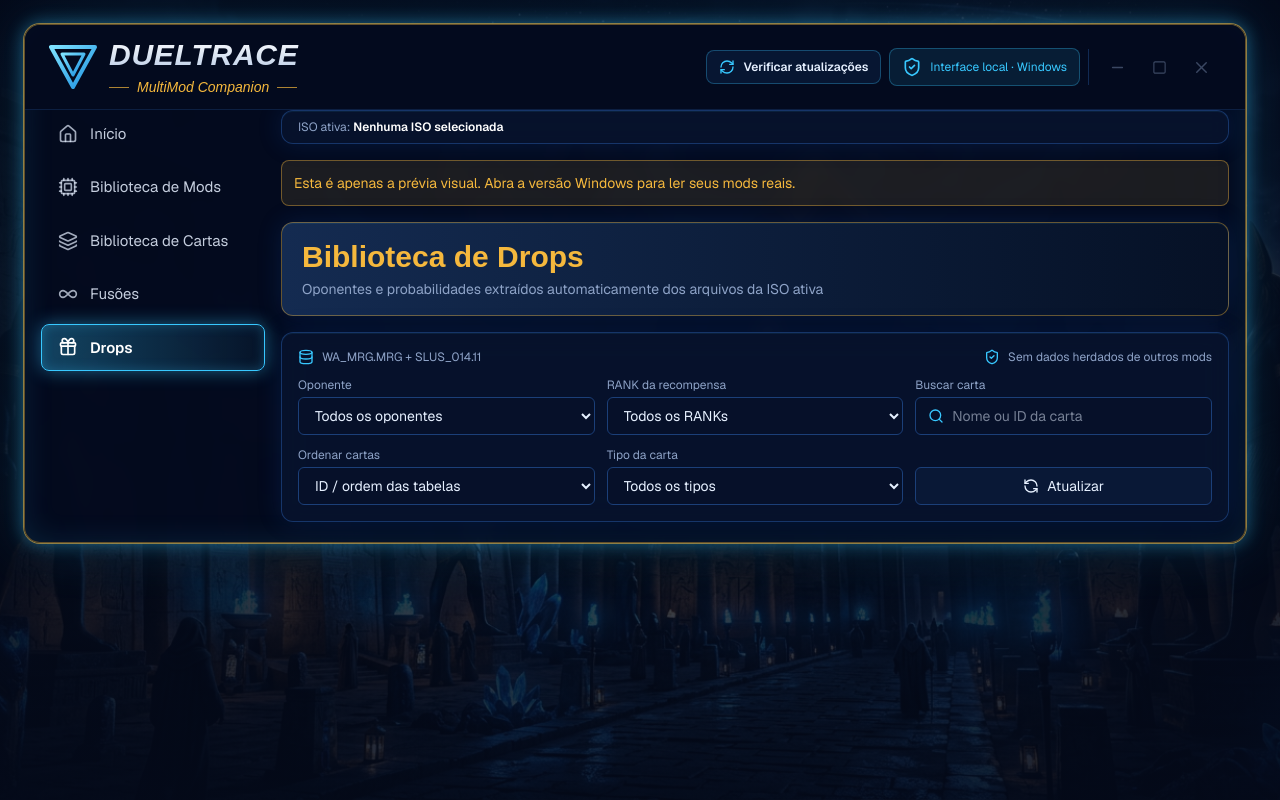
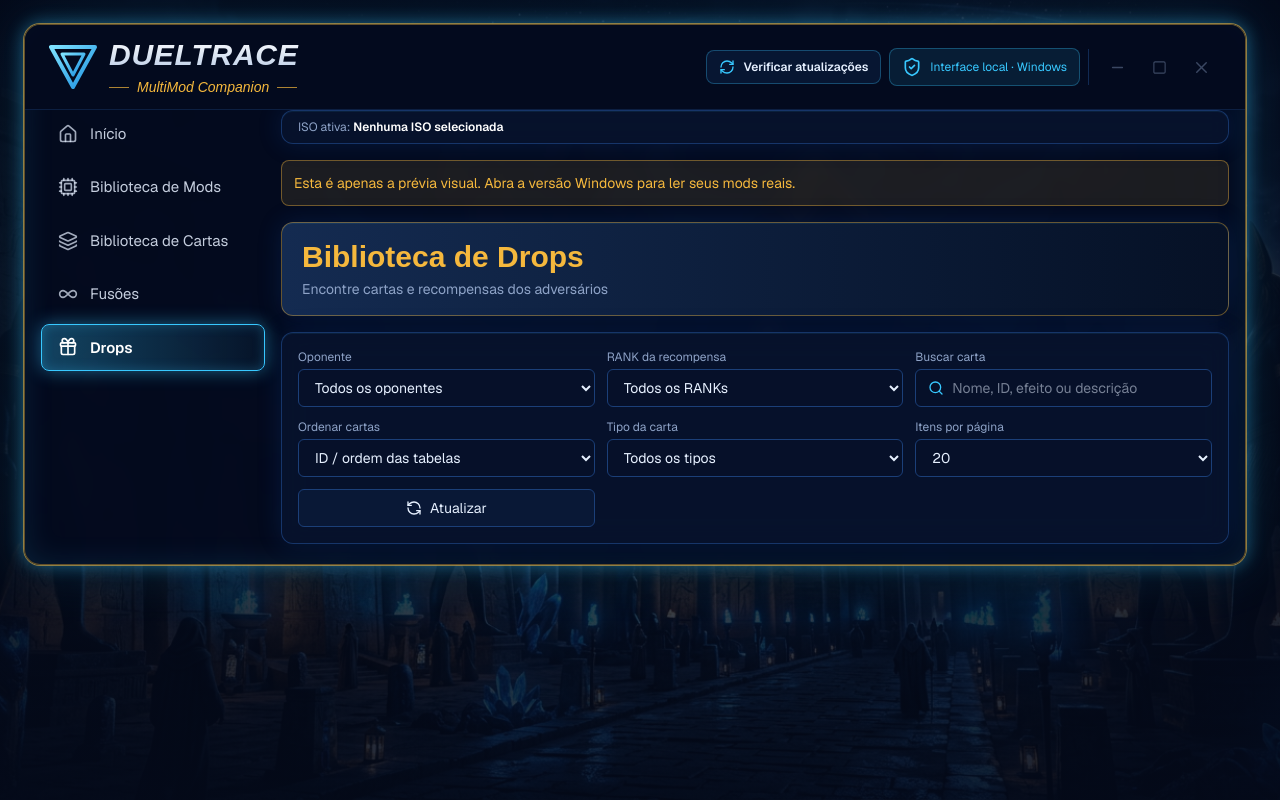
Before and after one commit to guibatoni/appassist, a Next.js app in the folder web/: page /drops in a window 1280 px wide. Built offline with nearby package versions, Linux system fonts and the light colour scheme; a web font is replaced by a local one.

Commit message:
feat(alpha): clean drops UI, dynamic 10–50 pagination and effect/description query hint

```diff
--- a/web/components/desktop/drops-page.tsx
+++ b/web/components/desktop/drops-page.tsx
@@ -2,7 +2,7 @@
 
 import Image from "next/image"
 import {useEffect, useMemo, useState} from "react"
-import {ChevronLeft, ChevronRight, Database, RefreshCcw, Search, ShieldCheck} from "lucide-react"
+import {ChevronLeft, ChevronRight, RefreshCcw, Search} from "lucide-react"
 import {cardArt, cardWithFrame, desktopApi} from "@/lib/desktop"
 import {CardHoverPreview} from "./card-hover-preview"
 import type {CardPreviewSelection} from "./card-hover-preview"
@@ -58,13 +58,13 @@ export function DropsPage({sha,cards}:{sha:string|null;cards:LocalCard[]}) {
   const [sort,setSort]=useState<"id"|"atk"|"def"|"type"|"name">("id")
   const [cardType,setCardType]=useState("")
   const [offset,setOffset]=useState(0)
+  const [pageSize,setPageSize]=useState(20)
   const [revision,setRevision]=useState(0)
   const [result,setResult]=useState<DropsPage|null>(null)
   const [loading,setLoading]=useState(false)
   const [error,setError]=useState<string|null>(null)
   const [preview,setPreview]=useState<CardPreviewSelection|null>(null)
   const cardsById=useMemo(()=>new Map(cards.map(card=>[card.id,card])),[cards])
-  const pageSize=36
 
   // Nunca reutilizar filtros de um mod em outro perfil SHA.
   useEffect(()=>{
@@ -97,7 +97,7 @@ export function DropsPage({sha,cards}:{sha:string|null;cards:LocalCard[]}) {
       }finally{if(mounted)setLoading(false)}
     },200)
     return()=>{mounted=false;window.clearTimeout(timer)}
-  },[sha,opponent,rankFilter,query,offset,sort,cardType,revision])
+  },[sha,opponent,rankFilter,query,offset,sort,cardType,pageSize,revision])
 
   useEffect(()=>{setPreview(null)},[opponent,rankFilter,query,sort,cardType,offset,revision])
 
@@ -108,13 +108,9 @@ export function DropsPage({sha,cards}:{sha:string|null;cards:LocalCard[]}) {
   return <div className="flex flex-col gap-4">
     <header className="panel rounded-xl border-gold/40 bg-gradient-to-r from-[#142b51] to-[#061126] px-5 py-4">
       <h1 className="font-display text-2xl font-bold text-gold sm:text-3xl">Biblioteca de Drops</h1>
-      <p className="mt-1 text-sm text-muted">Oponentes e probabilidades extraídos automaticamente dos arquivos da ISO ativa</p>
+      <p className="mt-1 text-sm text-muted">Encontre cartas e recompensas dos adversários</p>
     </header>
     <section className="panel rounded-xl p-4">
-      <div className="mb-3 flex flex-wrap items-center justify-between gap-2 text-xs text-muted">
-        <span className="inline-flex items-center gap-2"><Database className="size-4 text-primary"/> {result?.source??"WA_MRG.MRG + SLUS_014.11"}</span>
-        <span className="inline-flex items-center gap-2"><ShieldCheck className="size-4 text-primary"/> Sem dados herdados de outros mods</span>
-      </div>
       <div className="grid gap-3 md:grid-cols-2 xl:grid-cols-3">
         <label className="flex flex-col gap-1 text-xs text-muted">Oponente
           <select className="field w-full px-3 py-2 text-sm" value={opponent}
@@ -133,7 +129,7 @@ export function DropsPage({sha,cards}:{sha:string|null;cards:LocalCard[]}) {
         <label className="flex flex-col gap-1 text-xs text-muted">Buscar carta
           <span className="field flex items-center gap-2 px-3 py-2"><Search className="size-4 text-primary"/>
             <input value={query} onChange={e=>{setQuery(e.target.value);setOffset(0)}}
-              placeholder="Nome ou ID da carta" className="min-w-0 flex-1 bg-transparent text-sm outline-none"/>
+              placeholder="Nome, ID, efeito ou descrição" className="min-w-0 flex-1 bg-transparent text-sm outline-none"/>
           </span>
         </label>
         <label className="flex flex-col gap-1 text-xs text-muted">Ordenar cartas
@@ -151,19 +147,19 @@ export function DropsPage({sha,cards}:{sha:string|null;cards:LocalCard[]}) {
             {types.map(t=><option key={t} value={t}>{t}</option>)}
           </select>
         </label>
+        <label className="flex flex-col gap-1 text-xs text-muted">Itens por página
+          <select className="field w-full px-3 py-2 text-sm" aria-label="Drops por página"
+            value={pageSize} onChange={e=>{setPageSize(Number(e.target.value));setOffset(0)}}>
+            {[10,20,30,40,50].map(n=><option key={n} value={n}>{n}</option>)}
+          </select>
+        </label>
         <button type="button" className="btn-ghost self-end" onClick={()=>setRevision(x=>x+1)}
           aria-label="Recarregar drops"><RefreshCcw className="size-4"/> Atualizar</button>
       </div>
       {loading&&<p className="mt-3 text-xs text-primary" role="status">Consultando tabelas do mod ativo…</p>}
       {error&&<p className="mt-3 text-sm text-danger" role="alert">{error}</p>}
-      {result&&!result.available&&<p className="mt-4 rounded-lg border border-gold/30 p-4 text-sm text-gold">{result.status}. Use a ISO compatível na Biblioteca de Mods e reanalise os dados.</p>}
+      {result&&!result.available&&<p className="mt-4 rounded-lg border border-line/50 p-4 text-sm text-muted">Nenhum drop disponível neste mod. Use Atualizar dados na Biblioteca de Mods.</p>}
       {result?.available&&<>
-        <p className="mt-3 text-xs text-muted">{result.status}</p>
-        <p className="mt-1 text-xs text-primary">
-          {result.rankSystem==="x15"
-            ?"Remaster X15: Z-POW / S-POW / S-TEC."
-            :"Sistema original: 10 RANKs distribuídos em 3 tabelas. Em mods desconhecidos, conferir alterações do SLUS em duelo."}
-        </p>
         <div className="mt-4 grid gap-3 lg:grid-cols-2">
           {result.rows.map(row=><DropCard key={row.opponentId+"-"+row.group+"-"+row.cardId}
             row={row} sha={sha} cardDetails={cardsById.get(row.cardId)??null} onPreview={setPreview}/>)}
```
